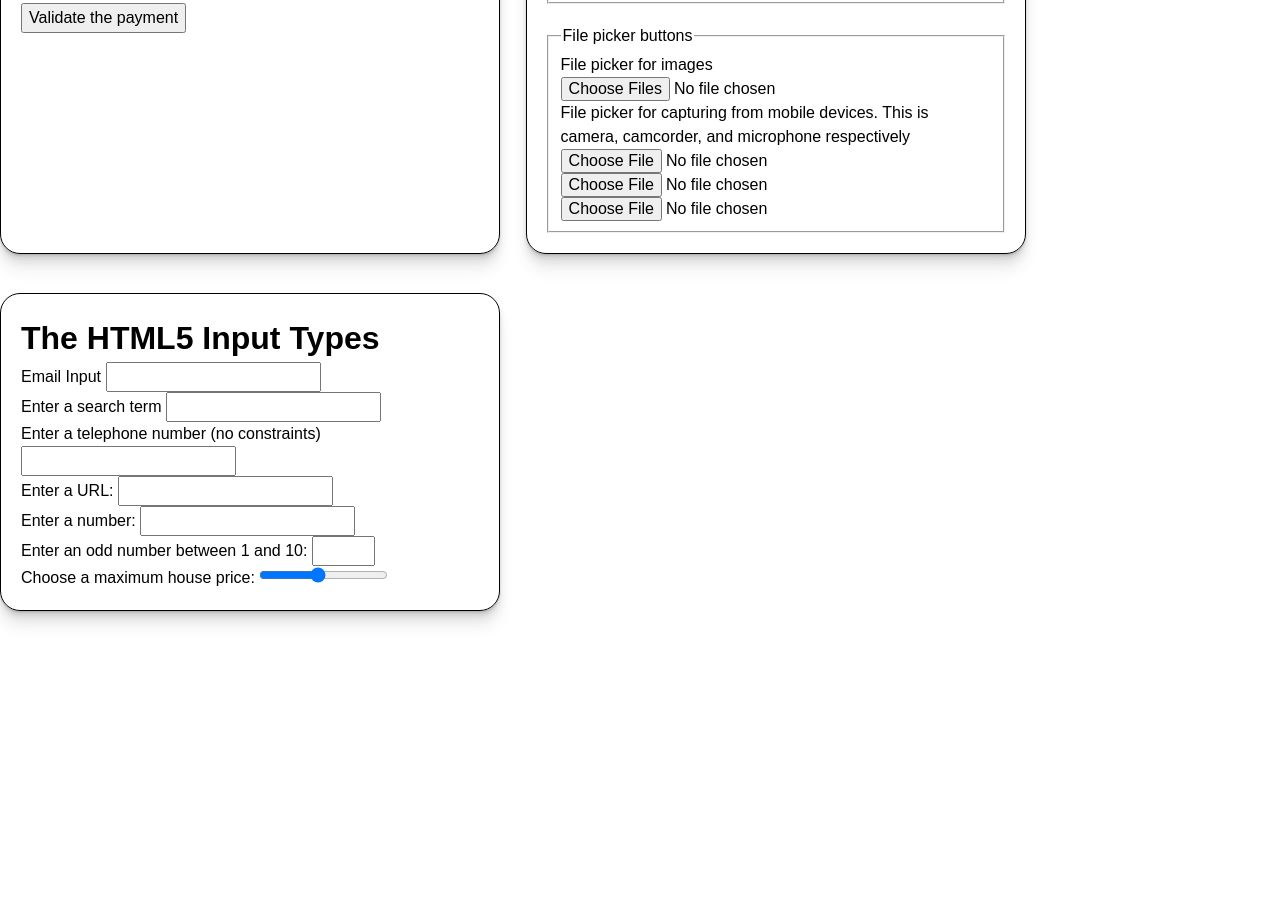
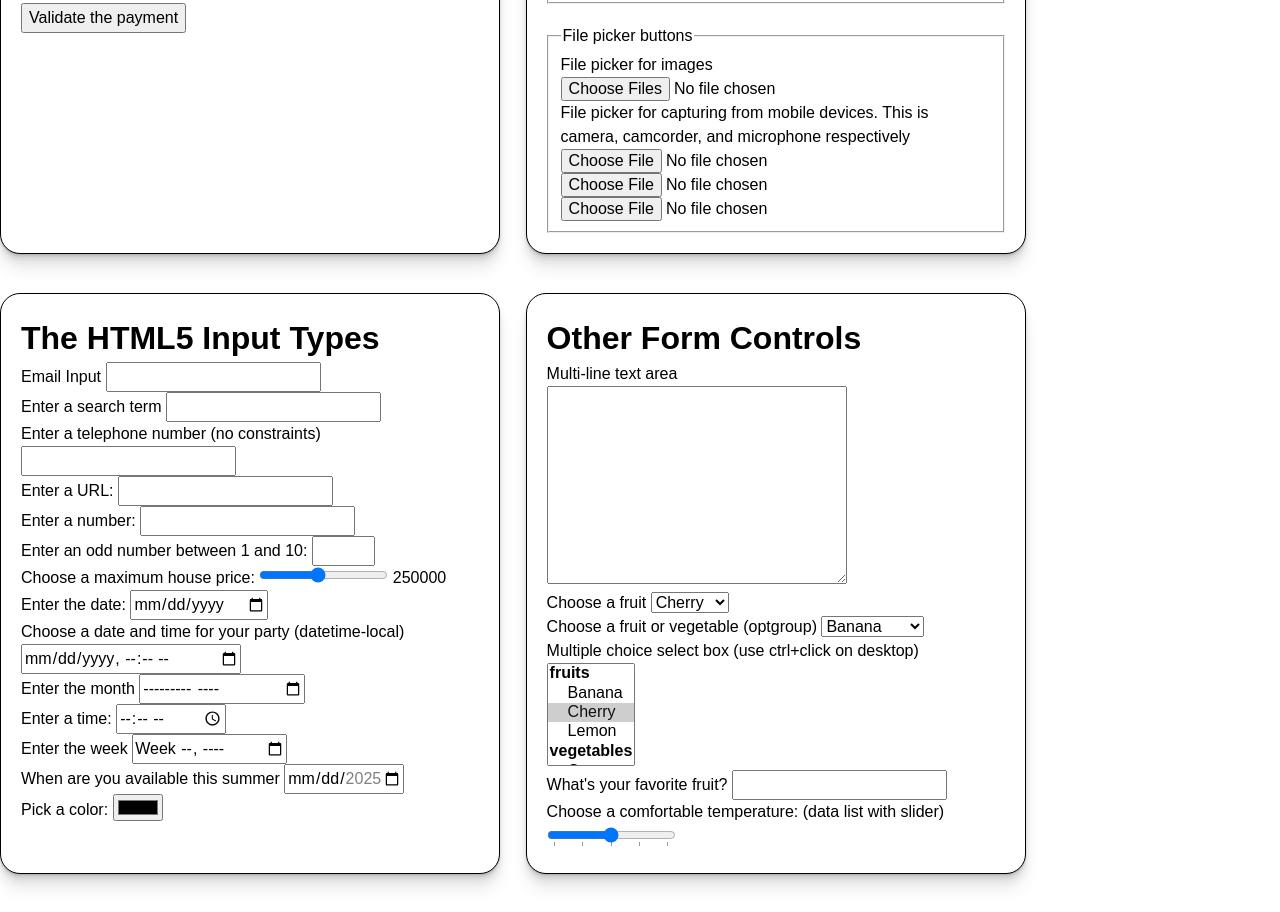
Before and after one commit to atleastonebearplease/code-library, a plain HTML site: page HTML-CSS/structured-form/index.html in a window 1280 px wide. Shown: the part 530-1442 px from the top of the page. Before the commit the page ends 1179 px from the top, so only its background shows below. Drawn offline with Linux system fonts and the light colour scheme.

Commit message:
feat: More forms and form features

```diff
--- a/HTML-CSS/structured-form/index.html
+++ b/HTML-CSS/structured-form/index.html
@@ -4,6 +4,7 @@
     <meta charset="UTF-8">
     <meta name="viewport" content="width=device-width, initial-scale=1.0">
     <link rel="stylesheet" href="styles.css">
+
     <title>Title Here</title>
 </head>
 <body>
@@ -201,9 +202,115 @@
 		<p>
 			<label for="price">Choose a maximum house price:</label>
 			<input type="range" name="price" id="price" min="50000" max="500000" step="1000" value="250000">
-			<output class="price-output" for="price"></output>
+			<output class="price-output" for="price">Hey there</output>
+		</p>
+		<p>
+			<label for="date">Enter the date:</label>
+			<input type="date" name="date" id="date">
+		</p>
+		<p>
+			<label for="datetime">Choose a date and time for your party (datetime-local)</label>
+			<input type="datetime-local" name="datetime" id="datetime" step="900" >
+		</p>
+		<p>
+			<label for="month">Enter the month</label>
+			<input type="month" name="month" id="month">
+		</p>
+		<p>
+			<label for="time">Enter a time:</label>
+			<input type="time" name="time" id="time">
+		</p>
+		<p>
+			<label for="week">Enter the week</label>
+			<input type="week" name="week" id="week">
+		</p>
+		<p>
+			<label for="myDate">When are you available this summer</label>
+			<input type="date" name="myData" min="2025-06-01" max="2025-08-31" step="7" id="myData">
+		</p>
+		<p>
+			<label for="color">Pick a color:</label>
+			<input type="color" name="color" id="color">
 		</p>
 	</form>
 
+	<form action="">
+		<h1>Other Form Controls</h1>
+		<p>
+			<p><label for="textarea">Multi-line text area</label></p>
+			<textarea name="textarea" id="textarea" cols="30" rows="8"></textarea>
+		</p>
+		<p>
+			<label for="simele">Choose a fruit</label>
+			<select name="simple" id="simple">
+				<option value="">Banana</option>
+				<option value="" selected>Cherry</option>
+				<option value="">Lemon</option>
+			</select>
+		</p>
+		<p>
+			<label for="groups">Choose a fruit or vegetable (optgroup)</label>
+			<select name="groups" id="groups">
+				<optgroup label="Fruits">
+					<option value="">Banana</option>
+					<option value="">Cherry</option>
+					<option value="">Lemon</option>
+				</optgroup>
+				<optgroup label="Vegetables">
+					<option>Carrot</option>
+					<option>Eggplant</option>
+					<option>Potato</option>
+				</optgroup>
+			</select>
+		</p>
+		<p>
+			<label for="multi">Multiple choice select box (use ctrl+click on desktop)</label>
+			<p>
+				<select name="multi" id="multi" multiple size="5">
+					<optgroup label="fruits">
+						<option>Banana</option>
+						<option selected>Cherry</option>
+						<option>Lemon</option>
+					</optgroup>
+					<optgroup label="vegetables">
+						<option>Carrot</option>
+						<option>Eggplant</option>
+						<option>Potato</option>
+					</optgroup>
+				</select>
+			</p>
+		</p>
+		<p>
+			<label for="myFruit">What's your favorite fruit?</label>
+			<input type="text" name="myFruit" id="myFruit" list="mySuggestion" />
+			<datalist id="mySuggestion">
+				<option>Apple</option>
+				<option>Banana</option>
+				<option>Blackberry</option>
+				<option>Blueberry</option>
+				<option>Lemon</option>
+				<option>Lychee</option>
+				<option>Peach</option>
+				<option>Pear</option>
+			</datalist>
+		</p>
+		<p>
+		<!--This can also be done to add labels to the markers. You would add a label to each option as
+		an attribute. Then you would need to use CSS to set them to be displayed and align them. You can make
+		them vertical with writing-mode: vertical-lr; -->
+			<label for="temp">Choose a comfortable temperature: (data list with slider)</label><br />
+			<input type="range" id="temp" name="temp" list="markers" />
+
+			<datalist id="markers">
+				<option value="0"></option>
+				<option value="25"></option>
+				<option value="50"></option>
+				<option value="75"></option>
+				<option value="100"></option>
+			</datalist>
+		</p>
+	</form>
+
+	<script src="javascript.js"></script>
 </body>
 </html>
--- a/HTML-CSS/structured-form/javascript.js
+++ b/HTML-CSS/structured-form/javascript.js
@@ -0,0 +1,14 @@
+const price = document.querySelector("#price");
+const output = document.querySelector(".price-output");
+
+output.textContent = price.value;
+
+price.addEventListener("input", ()=> {
+    output.textContent = price.value;
+})
+
+const colorPicker = document.querySelector("#color");
+
+colorPicker.addEventListener("input", ()=>{
+    document.body.style.backgroundColor = colorPicker.value;
+})
--- a/HTML-CSS/structured-form/styles.css
+++ b/HTML-CSS/structured-form/styles.css
@@ -29,6 +29,7 @@ form {
     margin-right: 2%;
     margin-bottom: 3%;
 
+    background-color: white;
     box-shadow:
   rgba(0, 0, 0, 0.07) 0px 1px 1px,
   rgba(0, 0, 0, 0.07) 0px 2px 2px,
```
